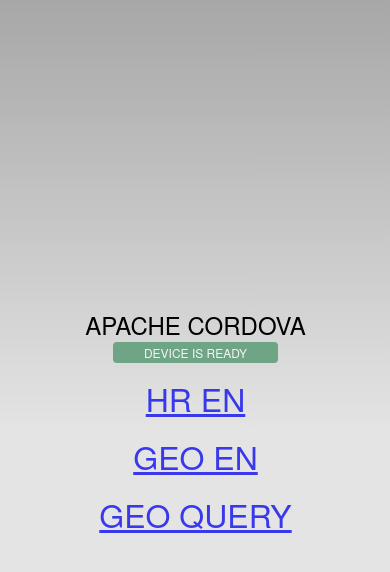
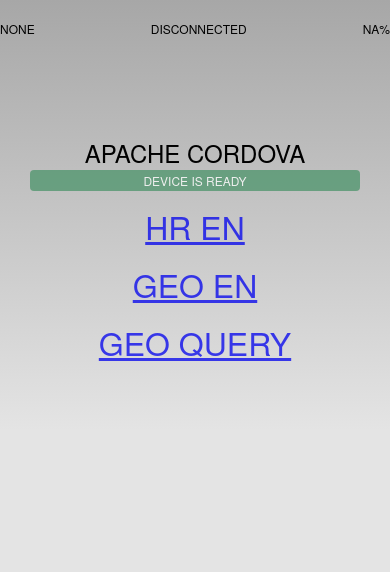
Before and after one commit to jacobrosenthal/AgentTracker, a plain HTML site: page www/index.html in a window 390 px wide. Drawn offline with Linux system fonts and the light colour scheme; some packages are replaced by stand-ins of ours.

Commit message:
Adding a menu at the top of the app and CSS to align it correctly

```diff
--- a/www/css/index.css
+++ b/www/css/index.css
@@ -48,13 +48,34 @@
 /* Portrait layout (default) */
 .app {
     position:absolute;             /* position in the center of the screen */
-    left:50%;
-    top:50%;
-    height:50px;                   /* text area height */
-    width:225px;                   /* text area width */
+    width:100%;                   /* text area width */
     text-align:center;
-    margin:-115px 0px 0px -112px;  /* offset vertical: half of image height and text area height */
-                                   /* offset horizontal: half of text area width */
+    margin-top: 25%;
+}
+
+.status-wrapper {
+	overflow:hidden;
+	width: 100%;
+	text-align: center;
+	margin-top: 20px;
+}
+
+.status-item {
+/*	float:left;
+	width:75px;
+	height:100px; */
+}
+
+.status-wrapper #device-name {
+	float: left;
+}
+
+.status-wrapper #device-status {
+	float: center;
+}
+
+.status-wrapper #device-battery {
+	float: right;
 }
 
 /* Landscape layout (with min-width) */
--- a/www/index.html
+++ b/www/index.html
@@ -27,6 +27,11 @@
         <title>Hello World</title>
     </head>
     <body>
+	<div class="status-wrapper">
+		<div id="device-name" class="status-item">None</div>
+		<div id="device-battery" class="status-item">NA%</div>
+		<div id="device-status" class="status-item">Disconnected</div>
+	</div>
         <div class="app">
             <h1>Apache Cordova</h1>
             <div id="deviceready" class="blink">
```
